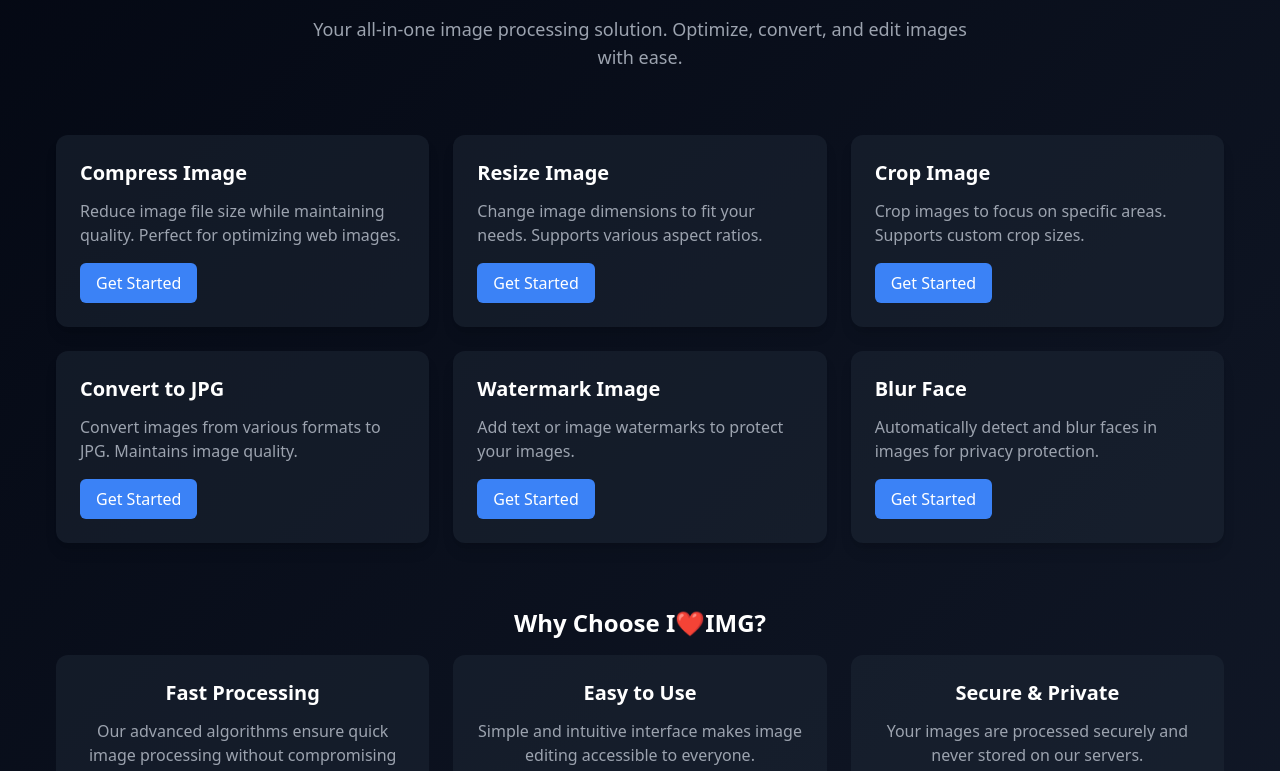
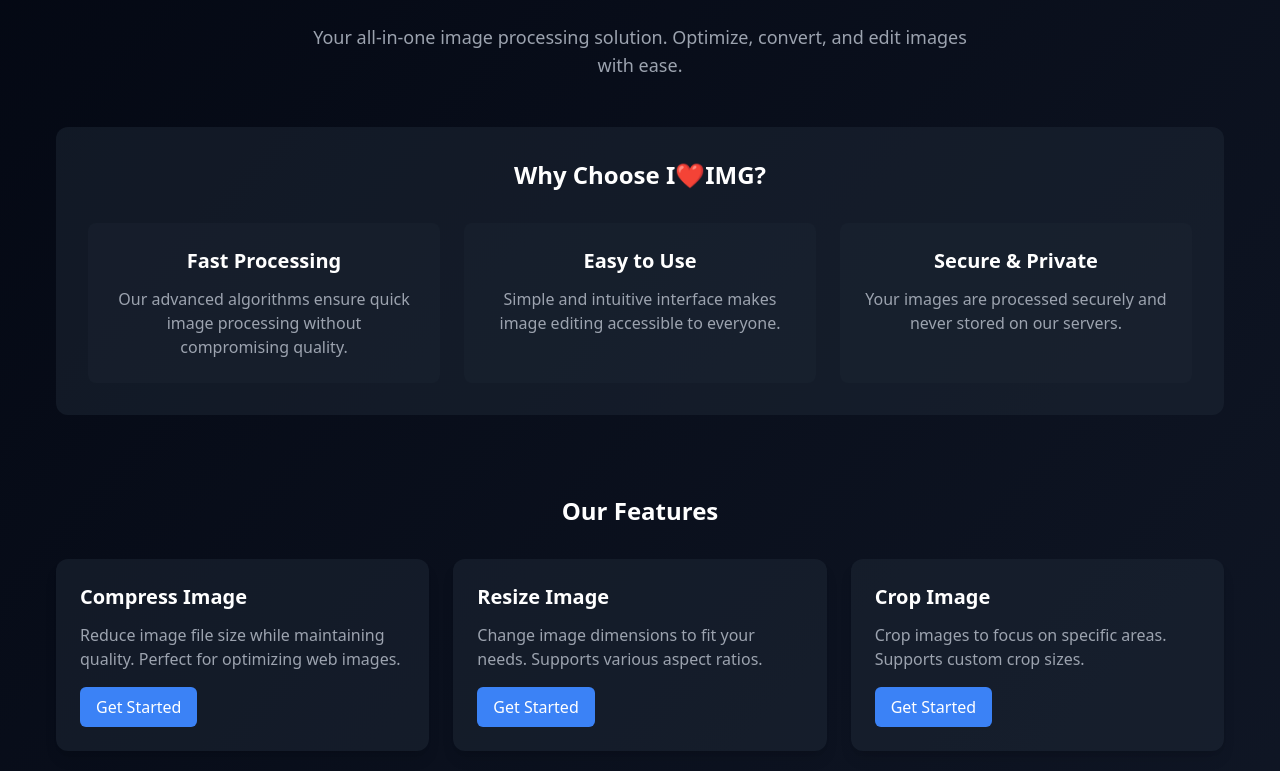
Before and after one commit to lord-rudra0/Image-processing-Web, a React (Vite) app: page / in a window 1280 px wide. Shown: the part 249-1020 px from the top of the page. Built offline with nearby package versions, Linux system fonts and the light colour scheme.

Commit message:
hero section added

```diff
--- a/src/components/Home.jsx
+++ b/src/components/Home.jsx
@@ -37,13 +37,42 @@ const Home = () => {
 
     return (
         <div className="container mx-auto p-6 pt-24">
-            <div className="text-center mb-16">
-                <h1 className="text-4xl font-bold text-white mb-4">Welcome to I❤IMG</h1>
-                <p className="text-lg text-gray-400 max-w-2xl mx-auto">
+            {/* Hero Section */}
+            <div className="text-center mb-20">
+                <h1 className="text-4xl font-bold text-white mb-6">Welcome to I❤IMG</h1>
+                <p className="text-lg text-gray-400 max-w-2xl mx-auto mb-12">
                     Your all-in-one image processing solution. Optimize, convert, and edit images with ease.
                 </p>
+
+                {/* Why Choose Us Section */}
+                <div className="bg-gray-800/50 rounded-xl p-8">
+                    <h2 className="text-2xl font-bold text-white mb-8">Why Choose I❤IMG?</h2>
+                    <div className="grid grid-cols-1 md:grid-cols-3 gap-6">
+                        <div className="p-6 bg-gray-800/30 rounded-lg">
+                            <h3 className="text-xl font-semibold text-white mb-3">Fast Processing</h3>
+                            <p className="text-gray-400">
+                                Our advanced algorithms ensure quick image processing without compromising quality.
+                            </p>
+                        </div>
+                        <div className="p-6 bg-gray-800/30 rounded-lg">
+                            <h3 className="text-xl font-semibold text-white mb-3">Easy to Use</h3>
+                            <p className="text-gray-400">
+                                Simple and intuitive interface makes image editing accessible to everyone.
+                            </p>
+                        </div>
+                        <div className="p-6 bg-gray-800/30 rounded-lg">
+                            <h3 className="text-xl font-semibold text-white mb-3">Secure & Private</h3>
+                            <p className="text-gray-400">
+                                Your images are processed securely and never stored on our servers.
+                            </p>
+                        </div>
+                    </div>
+                </div>
             </div>
 
+            {/* Features Section */}
+            <div className="mb-16">
+                <h2 className="text-2xl font-bold text-white mb-8 text-center">Our Features</h2>
                 <div className="grid grid-cols-1 md:grid-cols-2 lg:grid-cols-3 gap-6">
                     {features.map((feature, index) => (
                         <Card
@@ -54,23 +83,6 @@ const Home = () => {
                         />
                     ))}
                 </div>
-
-            <div className="mt-16 text-center">
-                <h2 className="text-2xl font-bold text-white mb-4">Why Choose I❤IMG?</h2>
-                <div className="grid grid-cols-1 md:grid-cols-3 gap-6 text-gray-400">
-                    <div className="p-6 bg-gray-800/50 rounded-xl">
-                        <h3 className="text-xl font-semibold text-white mb-3">Fast Processing</h3>
-                        <p>Our advanced algorithms ensure quick image processing without compromising quality.</p>
-                    </div>
-                    <div className="p-6 bg-gray-800/50 rounded-xl">
-                        <h3 className="text-xl font-semibold text-white mb-3">Easy to Use</h3>
-                        <p>Simple and intuitive interface makes image editing accessible to everyone.</p>
-                    </div>
-                    <div className="p-6 bg-gray-800/50 rounded-xl">
-                        <h3 className="text-xl font-semibold text-white mb-3">Secure & Private</h3>
-                        <p>Your images are processed securely and never stored on our servers.</p>
-                    </div>
-                </div>
             </div>
         </div>
     );
```
Lines whose indentation alone changed are shown as unchanged.
